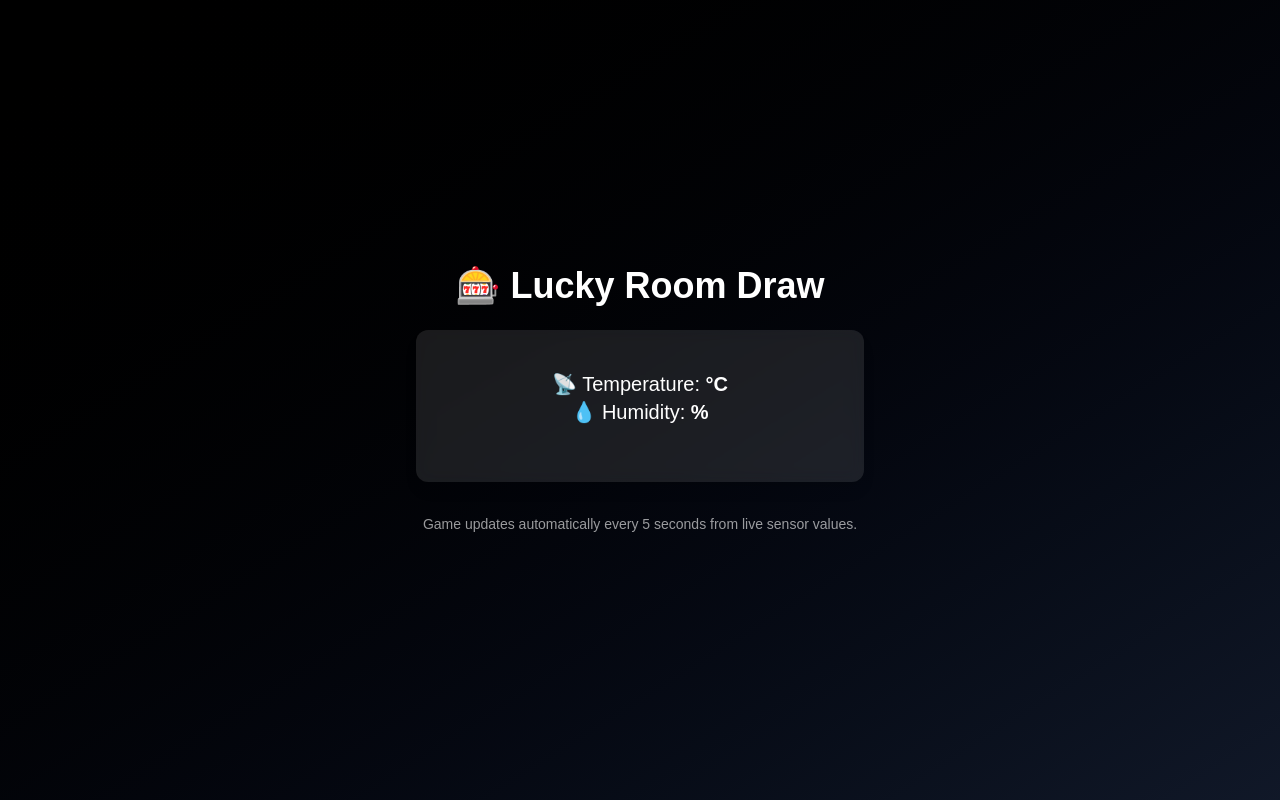
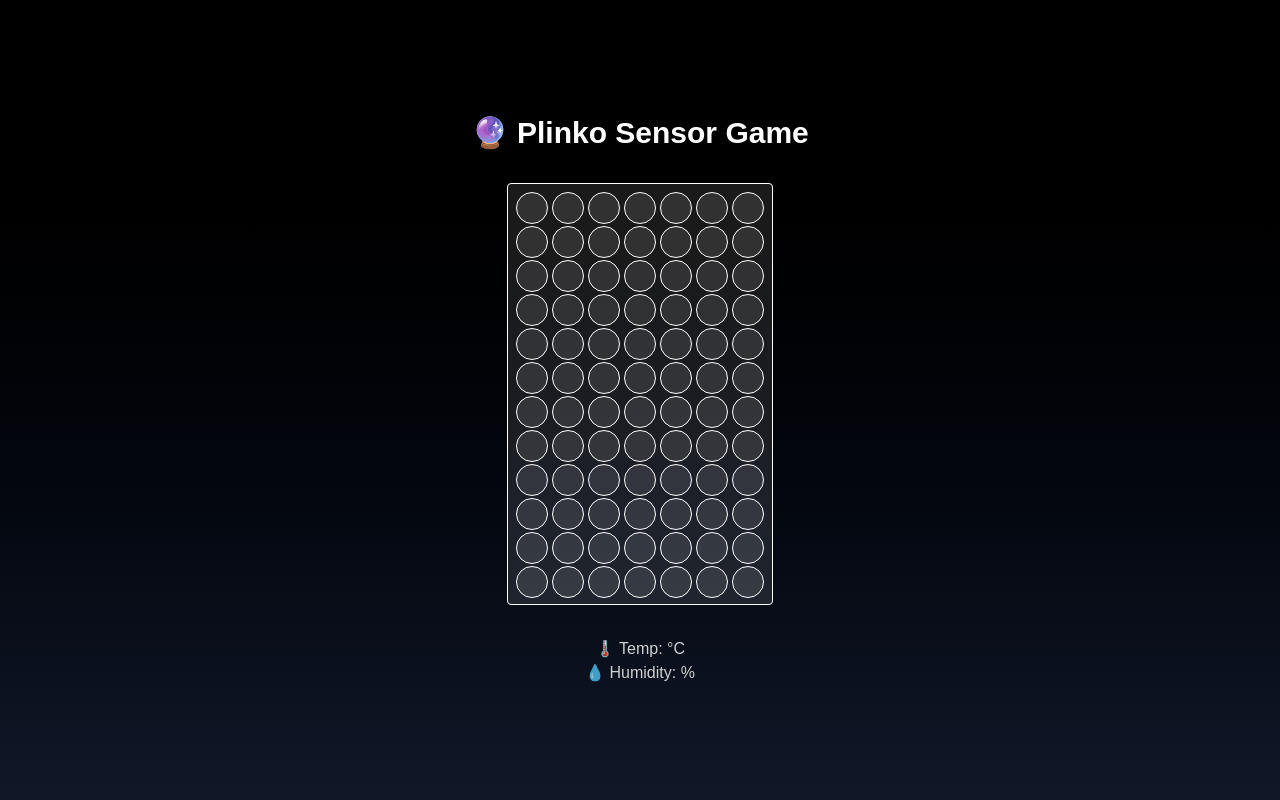
Before and after one commit to AmpasTheodoros/room-weather, a Next.js app: page / in a window 1280 px wide. Built offline with nearby package versions, Linux system fonts and the light colour scheme; no server answers; the database is empty.

Commit message:
ball game

```diff
--- a/package.json
+++ b/package.json
@@ -10,6 +10,7 @@
   },
   "dependencies": {
     "@upstash/redis": "^1.35.0",
+    "clsx": "^2.1.1",
     "framer-motion": "^12.16.0",
     "next": "15.3.3",
     "react": "^19.0.0",
--- a/src/app/page.tsx
+++ b/src/app/page.tsx
@@ -1,83 +1,91 @@
 'use client';
 
-import { useEffect, useState } from "react";
-import { motion, AnimatePresence } from "framer-motion";
+import { useEffect, useState } from 'react';
+import { motion } from 'framer-motion';
+import clsx from 'clsx';
 
-type RoomData = {
-  temperature?: number;
-  humidity?: number;
-};
+const ROWS = 12;
+const COLS = 7;
+
+function simulatePlinkoPath(startCol: number, humidity: number): number[] {
+  const path = [startCol];
+  let col = startCol;
+  const rand = (min: number, max: number) => Math.floor(Math.random() * (max - min + 1)) + min;
+  const seed = Math.floor(humidity * 100);
+  Math.seed = seed;
+  for (let i = 0; i < ROWS; i++) {
+    const move = rand(0, 2);
+    if (move === 0 && col > 0) col--;
+    if (move === 2 && col < COLS - 1) col++;
+    path.push(col);
+  }
+  return path;
+}
 
 export default function Home() {
-  const [data, setData] = useState<RoomData | null>(null);
-  const [result, setResult] = useState<string | null>(null);
-  const [randomNumber, setRandomNumber] = useState<number | null>(null);
-
-  const checkWin = (temp: number, hum: number) => {
-    const rand = Math.floor(Math.random() * 100) + 1;
-    setRandomNumber(rand);
-
-    const min = Math.min(temp, hum);
-    const max = Math.max(temp, hum);
-
-    if (rand > min && rand < max) {
-      setResult("🎉 You Win!");
-    } else {
-      setResult("💀 You Lose!");
-    }
-  };
+  const [data, setData] = useState<any>(null);
+  const [path, setPath] = useState<number[]>([]);
+  const [currentRow, setCurrentRow] = useState<number>(0);
 
   useEffect(() => {
     const fetchData = async () => {
-      const res = await fetch("/api/data");
+      const res = await fetch('/api/data');
       const json = await res.json();
       setData(json);
-
-      if (json.temperature && json.humidity) {
-        checkWin(json.temperature, json.humidity);
-      }
+      const temp = json.local_temperature;
+      const hum = json.local_humidity;
+      const startCol = Math.max(0, Math.min(COLS - 1, Math.floor(((temp - 15) / 40) * COLS)));
+      const p = simulatePlinkoPath(startCol, hum);
+      setPath(p);
+      setCurrentRow(0);
     };
 
     fetchData();
-    const interval = setInterval(fetchData, 5000);
+    const interval = setInterval(fetchData, 8000);
     return () => clearInterval(interval);
   }, []);
 
+  useEffect(() => {
+    if (path.length === 0) return;
+    const timer = setInterval(() => {
+      setCurrentRow((r) => {
+        if (r >= path.length - 1) {
+          clearInterval(timer);
+          return r;
+        }
+        return r + 1;
+      });
+    }, 300);
+    return () => clearInterval(timer);
+  }, [path]);
+
   return (
-    <div className="min-h-screen flex flex-col items-center justify-center bg-gradient-to-br from-black to-gray-900 text-white px-6 py-12">
-      <h1 className="text-3xl sm:text-4xl font-bold mb-6 text-center">🎰 Lucky Room Draw</h1>
-
-      {data ? (
-        <div className="bg-white/10 rounded-xl p-6 sm:p-10 shadow-lg backdrop-blur text-center w-full max-w-md">
-          <p className="text-lg sm:text-xl mb-4">
-            📡 Temperature: <strong>{data.temperature}°C</strong><br />
-            💧 Humidity: <strong>{data.humidity}%</strong>
-          </p>
-
-          <AnimatePresence>
-            {randomNumber && (
-              <motion.div
-                key={randomNumber}
-                initial={{ scale: 0.6, opacity: 0 }}
-                animate={{ scale: 1, opacity: 1 }}
-                exit={{ scale: 0.6, opacity: 0 }}
-                transition={{ duration: 0.5 }}
+    <main className="min-h-screen bg-gradient-to-b from-black to-gray-900 flex flex-col items-center justify-center py-10 px-4 text-white">
+      <h1 className="text-3xl font-bold mb-8">🔮 Plinko Sensor Game</h1>
+      <div className="grid grid-rows-[repeat(12,_30px)] grid-cols-7 gap-1 border p-2 rounded bg-white/10">
+        {Array.from({ length: ROWS }).map((_, rowIdx) => (
+          Array.from({ length: COLS }).map((_, colIdx) => {
+            const isBall = rowIdx === currentRow && path[rowIdx] === colIdx;
+            return (
+              <div
+                key={`${rowIdx}-${colIdx}`}
+                className={clsx(
+                  'w-8 h-8 rounded-full border border-white flex items-center justify-center',
+                  isBall ? 'bg-yellow-400 animate-bounce' : 'bg-white/10'
+                )}
               >
-                <p className="text-2xl mt-4 mb-2">🎲 Random Number: <strong>{randomNumber}</strong></p>
-                <p className={`text-xl font-bold ${result?.includes("Win") ? "text-green-400" : "text-red-400"}`}>
-                  {result}
-                </p>
-              </motion.div>
-            )}
-          </AnimatePresence>
+                {isBall && '🟡'}
+              </div>
+            );
+          })
+        ))}
+      </div>
+      {data && (
+        <div className="mt-8 text-center text-white/80">
+          <p>🌡️ Temp: {data.local_temperature}°C</p>
+          <p>💧 Humidity: {data.local_humidity}%</p>
         </div>
-      ) : (
-        <p className="text-white text-lg">Waiting for data from Raspberry Pi...</p>
       )}
-
-      <p className="mt-8 text-sm text-white/60 text-center">
-        Game updates automatically every 5 seconds from live sensor values.
-      </p>
-    </div>
+    </main>
   );
 }
```
Also changed, not shown: 1 other file (tests, documents, lock files or other folders).
